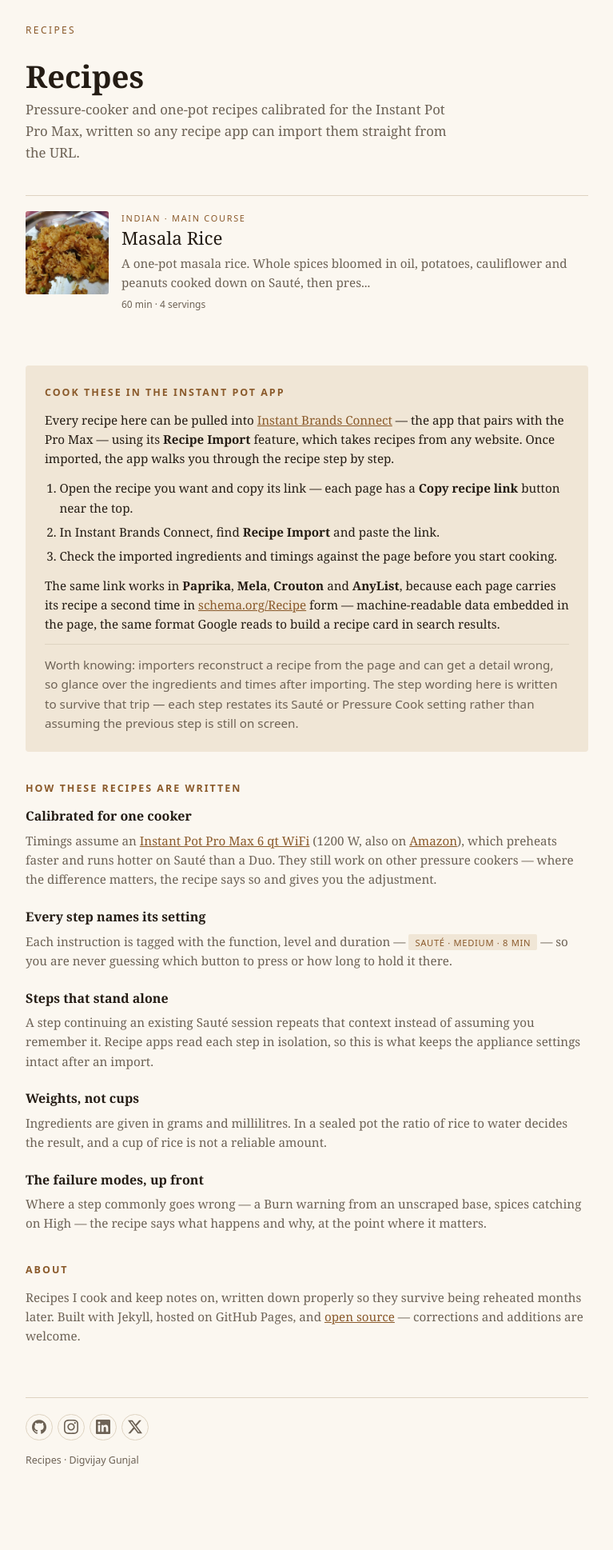
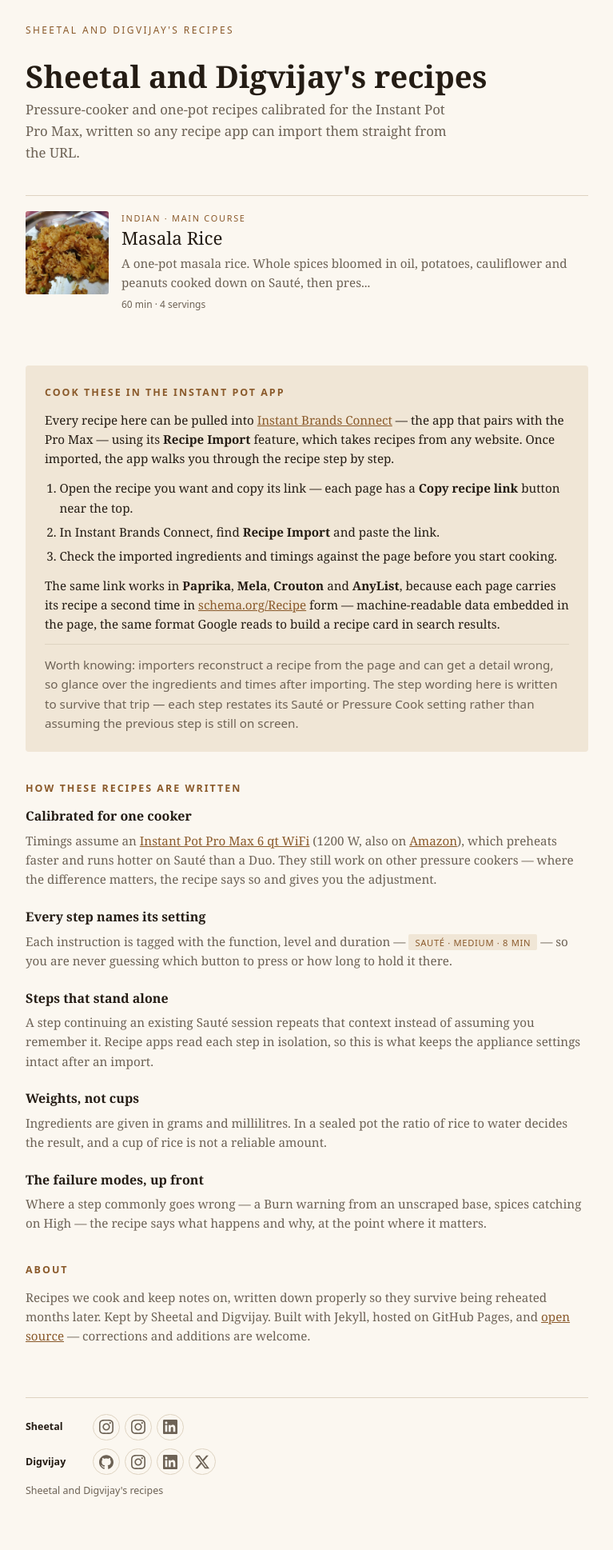
Before and after one commit to digvijaygunjal/digvijaygunjal.github.io, a Jekyll site: the page built from index.html, in a window 1280 px wide. Shown: the whole page at 80% size, without its empty margins (256-1023 px from the left). Built offline with Jekyll 4.4.1, drawn with Linux system fonts in a browser that asks for light colours; before the commit the page ends 1900 px from its top, so only the background shows below that.

Commit message:
Rename the site for both maintainers, and credit them in the schema
Sheetal and Digvijay both keep this site, so the title becomes
"Sheetal and Digvijay's recipes" and the footer credits each of them.

Groups the footer links by person. Sheetal has two Instagram accounts,
a personal one and a travel one, which as a flat list rendered as two
identical unlabelled icons; each link now carries its own accessible
name while sharing an icon, so they are tellable apart by screen reader
and on hover.

schema.org author is a Person, so two maintainers cannot simply be
concatenated into one name. A recipe may now name its own author, as a
string or a list, and falls back to crediting both. One name emits a
single Person and several emit an array — both valid, but a lone Person
is what importers handle most reliably, so the common case stays an
object. Verified both paths against a build.

Co-Authored-By: Claude Opus 5 <noreply@anthropic.com>
Claude-Session: https://claude.ai/code/session_014Wqnnj13rwfmKVzdb48cq1

```diff
--- a/_config.yml
+++ b/_config.yml
@@ -1,9 +1,14 @@
 # Site: https://digvijaygunjal.github.io
 # User-site repo, so baseurl stays empty.
-title: Recipes
+title: "Sheetal and Digvijay's recipes"
 description: Pressure-cooker and one-pot recipes calibrated for the Instant Pot Pro Max, written so any recipe app can import them straight from the URL.
-author: Digvijay Gunjal
 lang: en
+
+# Used for schema.org author when a recipe does not name one of its own.
+# A recipe may set `author:` to a single name, or to a list.
+author:
+  - Sheetal Mane
+  - Digvijay Gunjal
 
 # The cooker every recipe here is timed against.
 appliance:
@@ -14,17 +19,41 @@ appliance:
   amazon: https://amzn.eu/d/06RcVqIw
   app: Instant Brands Connect
 
-# Rendered in the footer of every page. Named social_links rather than social,
-# which jekyll-seo-tag reserves for a differently shaped hash.
-social_links:
-  - name: GitHub
-    url: https://github.com/digvijaygunjal
-  - name: Instagram
-    url: https://www.instagram.com/digvijay.gunjal/
-  - name: LinkedIn
-    url: https://www.linkedin.com/in/digvijay-gunjal-6860b68a
-  - name: X
-    url: https://x.com/DigvijayGunjal
+# Rendered in the footer of every page, grouped by person so that two accounts
+# on the same network stay tellable apart. Not named `social`, which
+# jekyll-seo-tag reserves for a differently shaped hash.
+#
+# `icon` selects the inlined SVG in _layouts/default.html; `name` is the
+# accessible label, so two Instagram entries can share an icon and still read
+# differently to a screen reader.
+maintainers:
+  - name: Sheetal Mane
+    short: Sheetal
+    links:
+      - icon: Instagram
+        name: Sheetal on Instagram
+        url: https://www.instagram.com/sheetal_mane3/
+      - icon: Instagram
+        name: Dreams und Destinations on Instagram
+        url: https://www.instagram.com/dreams_und_destinations/
+      - icon: LinkedIn
+        name: Sheetal on LinkedIn
+        url: https://de.linkedin.com/in/sheetal-fattesing-mane
+  - name: Digvijay Gunjal
+    short: Digvijay
+    links:
+      - icon: GitHub
+        name: Digvijay on GitHub
+        url: https://github.com/digvijaygunjal
+      - icon: Instagram
+        name: Digvijay on Instagram
+        url: https://www.instagram.com/digvijay.gunjal/
+      - icon: LinkedIn
+        name: Digvijay on LinkedIn
+        url: https://www.linkedin.com/in/digvijay-gunjal-6860b68a
+      - icon: X
+        name: Digvijay on X
+        url: https://x.com/DigvijayGunjal
 
 url: "https://digvijaygunjal.github.io"
 baseurl: ""
--- a/_layouts/default.html
+++ b/_layouts/default.html
@@ -23,12 +23,15 @@
       Icons are inlined rather than pulled from a CDN: no extra request, and
       nothing to break if the host disappears.
     {%- endcomment -%}
+    {% for m in site.maintainers %}
+    <div class="maintainer">
+      <span class="maintainer-name">{{ m.short | default: m.name }}</span>
       <ul class="social">
-      {% for s in site.social_links %}
+        {% for s in m.links %}
         <li>
           <a href="{{ s.url }}" rel="me noopener" target="_blank" title="{{ s.name }}">
             <svg viewBox="0 0 24 24" width="18" height="18" aria-hidden="true" focusable="false">
-            {%- case s.name -%}
+              {%- case s.icon -%}
             {%- when 'GitHub' -%}
             <path d="M12 .297c-6.63 0-12 5.373-12 12 0 5.303 3.438 9.8 8.205 11.385.6.113.82-.258.82-.577 0-.285-.01-1.04-.015-2.04-3.338.724-4.042-1.61-4.042-1.61C4.422 18.07 3.633 17.7 3.633 17.7c-1.087-.744.084-.729.084-.729 1.205.084 1.838 1.236 1.838 1.236 1.07 1.835 2.809 1.305 3.495.998.108-.776.417-1.305.76-1.605-2.665-.3-5.466-1.332-5.466-5.93 0-1.31.465-2.38 1.235-3.22-.135-.303-.54-1.523.105-3.176 0 0 1.005-.322 3.3 1.23.96-.267 1.98-.399 3-.405 1.02.006 2.04.138 3 .405 2.28-1.552 3.285-1.23 3.285-1.23.645 1.653.24 2.873.12 3.176.765.84 1.23 1.91 1.23 3.22 0 4.61-2.805 5.625-5.475 5.92.42.36.81 1.096.81 2.22 0 1.606-.015 2.896-.015 3.286 0 .315.21.69.825.57C20.565 22.092 24 17.592 24 12.297c0-6.627-5.373-12-12-12"/>
             {%- when 'Instagram' -%}
@@ -44,7 +47,9 @@
         </li>
         {% endfor %}
       </ul>
-    <p>{{ site.title }} · {{ site.author }}</p>
+    </div>
+    {% endfor %}
+    <p>{{ site.title }}</p>
   </footer>
 
   <script>
--- a/assets/css/main.css
+++ b/assets/css/main.css
@@ -202,3 +202,12 @@ img{max-width:100%;height:auto}
 
 a{color:var(--accent)}
 a:focus-visible{outline:2px solid var(--accent);outline-offset:3px}
+
+.maintainer{
+  display:flex;flex-wrap:wrap;align-items:center;gap:.5rem .75rem;
+  margin-bottom:.6rem;
+}
+.maintainer-name{
+  min-width:4.5rem;font-weight:600;color:var(--ink);
+}
+.maintainer .social{margin:0}
--- a/index.html
+++ b/index.html
@@ -107,8 +107,9 @@ title: null
 <section class="colophon">
   <h2>About</h2>
   <p>
-    Recipes I cook and keep notes on, written down properly so they survive being
-    reheated months later. Built with Jekyll, hosted on GitHub Pages, and
+    Recipes we cook and keep notes on, written down properly so they survive
+    being reheated months later. Kept by Sheetal and Digvijay. Built with Jekyll,
+    hosted on GitHub Pages, and
     <a href="https://github.com/digvijaygunjal/digvijaygunjal.github.io">open source</a> —
     corrections and additions are welcome.
   </p>
```
Also changed, not shown: CLAUDE.md (+1 -1 lines), _layouts/recipe.html (+14 -1 lines). Lines whose indentation alone changed are shown as unchanged.
